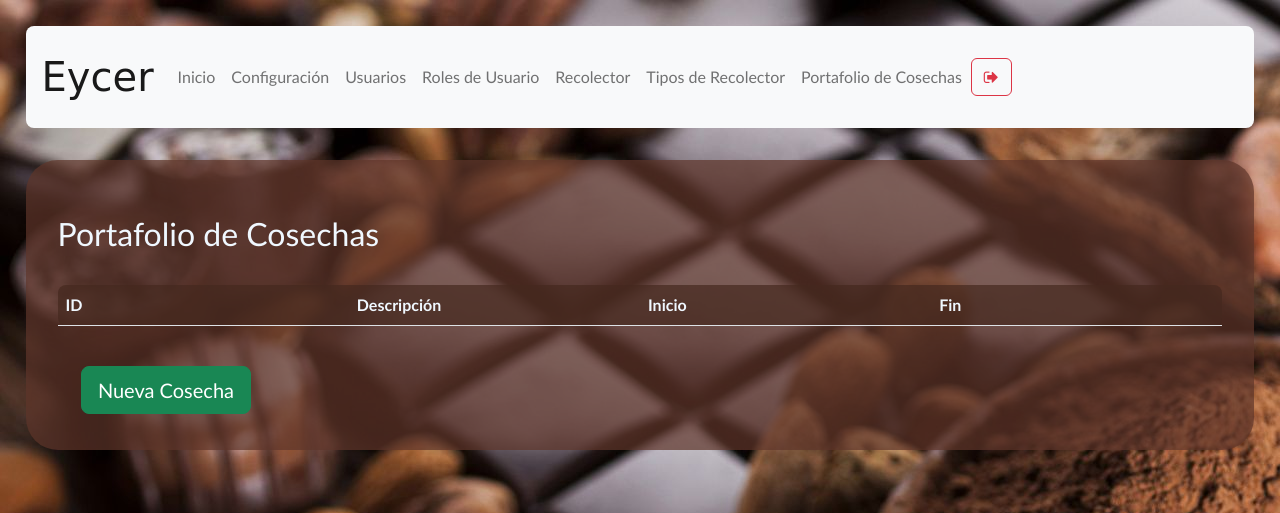
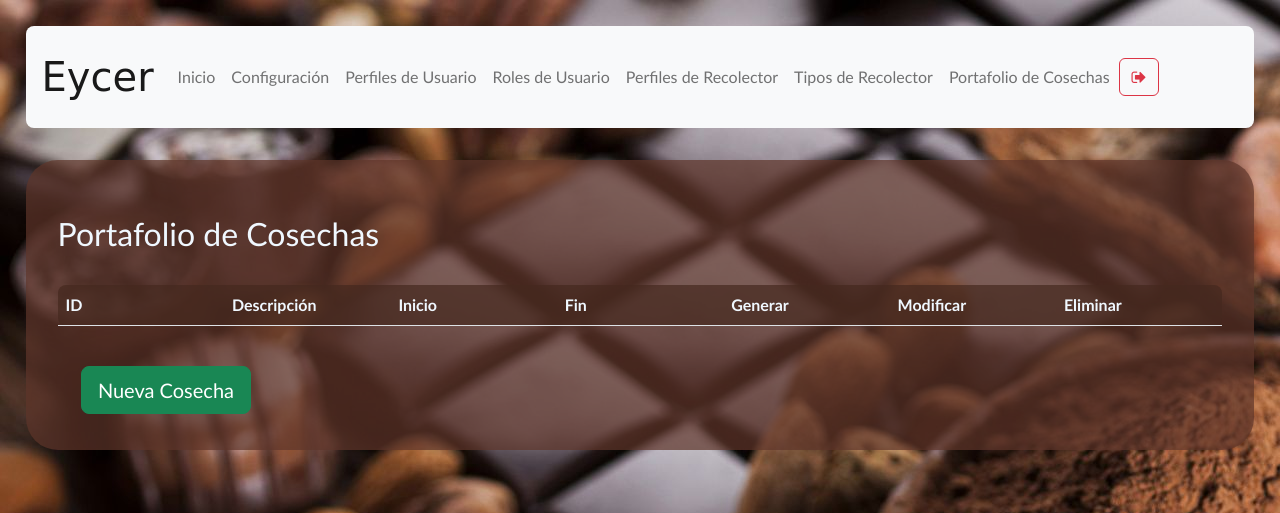
Before and after one commit to Eycer-usb/theodoma-cacao, a Flask app: page /user-harvest in a window 1280 px wide. Shown: the top 513 px of the page. Run offline with Flask 2, Linux system fonts and the light colour scheme; a user stored in the database is signed in; lists and menus that the app fills with data are empty.

Commit message:
updating code

```diff
--- a/static/scripts/main.js
+++ b/static/scripts/main.js
@@ -1,5 +1,5 @@
 function deleteConfirm(id, table){
-    let text = `Do you want to Delete this element? this action can not be undo.`
+    let text = `¿Seguro que desea eliminar este elemento? Esta accion no se puede deshacer`
     if(confirm(text)==true){
         if(table == 'User'){
             window.location.href =`/user-management/delete/${id}`;
--- a/templates/base.html
+++ b/templates/base.html
@@ -30,13 +30,13 @@
 
             {% if rol == 'admin' %}
             <li class="nav-item">
-                <a class="nav-link" href="/user-management">Usuarios</a>
+                <a class="nav-link" href="/user-management">Perfiles de Usuario</a>
             </li>
             <li class="nav-item">
                 <a class="nav-link" href="/user-rol-management">Roles de Usuario</a>
             </li>
             <li class="nav-item">
-                <a class="nav-link" href="/productor-data">Recolector</a>
+                <a class="nav-link" href="/productor-data">Perfiles de Recolector</a>
             </li>
             <li class="nav-item">
                 <a class="nav-link" href="/productor-type">Tipos de Recolector</a>
@@ -51,7 +51,7 @@
             {% elif rol == 'shopping-analyst' %}
 
               <li class="nav-item">
-                <a class="nav-link" href="/productor-data">Recolector</a>
+                <a class="nav-link" href="/productor-data">Perfiles de Recolector</a>
               </li>
               <li class="nav-item">
                 <a class="nav-link" href="/productor-type">Tipos de Recolector</a>
--- a/templates/login.html
+++ b/templates/login.html
@@ -28,7 +28,7 @@
         <div class="form-group">
           <label class="login-label" for="exampleUsername">Nombre de Usuario</label>
           <input type="text" class="form-control" id="exampleUsername" aria-describedby="emailHelp" placeholder="Introduzca su Nombre de Usuario" required name="username">
-          <small id="emailHelp" class="form-text login-info">Nunca compartiremos tu correo electrónico con nadie más</small>
+          <small id="emailHelp" class="form-text login-info">Nunca compartiremos sus datos con nadie más</small>
         </div>
         <div class="form-group">
           <label class="login-label" for="exampleInputPassword1">Contraseña</label>
--- a/templates/productor-data-edit-productor.html
+++ b/templates/productor-data-edit-productor.html
@@ -1,7 +1,7 @@
 {% extends "base.html" %}
 {% block content %}
 
-<h3>Editar Recolector</h3>
+<h3>Modificar Recolector</h3>
 
 <form method="POST" id="edit-productor" action="/productor-data/edit-productor/save">
 
--- a/templates/productor-type-edit-type.html
+++ b/templates/productor-type-edit-type.html
@@ -1,15 +1,15 @@
 {% extends "base.html" %}
 {% block content %}
-<h3>Editar Tipo de Recolector</h3>
+<h3>Modificar Tipo de Recolector</h3>
 
 <form method="POST" id="edit-productor-type" action="/productor-type/edit-type/save">
 
   <div class="form-group">
     <input type="hidden" name = "id" value="{{ type.id }}" />
-    <label>Descripcion del Tipo de Recolector</label>
+    <label>Descripción del Tipo de Recolector</label>
     <input class="form-control" type="text" name="description" value="{{ type.description }}" required/>
     <label>Precio (%)</label>
-    <input class="form-control" type="number" value="{{ type.price }}" step=".01" required/>
+    <input class="form-control" type="number" name="price" value="{{ type.price }}" step=".01" required/>
   </div>
 <button type="submit" class="btn btn-success btn-lg mb-1">Guardar</button>
 <a class="abord" href="/productor-type">Cancelar</a>
--- a/templates/productor-type.html
+++ b/templates/productor-type.html
@@ -1,6 +1,6 @@
 {% extends "base.html" %}
 {% block content %}
-<h2>Tipos de Recolectores </h2>
+<h2>Tipos de Recolector</h2>
 <p>{{ status }}</p>
 <table class="table content-table">
 
@@ -36,7 +36,7 @@
       <label>Descripcion del Tipo de Recolector</label>
       <input class="form-control" type="text" name="description" placeholder="Productor X" required/>
       <label>Precio (%)</label>
-      <input value="" type="number" step=".01"/>
+      <input class="form-control" value="" type="number" name="price" step=".01"/>
     </div>
   <button type="submit" class="btn btn-success btn-lg mb-1">Crear</button>
   <a class="abord" onclick="hiddeForm()">Cancelar</a>
--- a/templates/user-harvest.html
+++ b/templates/user-harvest.html
@@ -1,6 +1,8 @@
 {% extends "base.html" %}
 {% block content %}
     <h2>Portafolio de Cosechas</h2>
+
+
         <p>{{ status }}</p>
         <table class="table content-table fixed-table">
 
@@ -9,6 +11,9 @@
                 <th>Descripción</th>
                 <th>Inicio</th>
                 <th>Fin</th>
+                <th>Generar</th>
+                <th>Modificar</th>
+                <th>Eliminar</th>
             </thead>
             <tbody>
             {% for harvest in harvests %}
@@ -16,7 +21,8 @@
                 <td>{{ harvest.id }}</td>
                 <td>{{ harvest.description }}</td>
                 <td>{{ harvest.start_date }}</td>
-                <td>{{ harvest.endind_date }}</td>
+                <td>{{ harvest.ended_date }}</td>
+
             </tr>
             {% endfor %}
             </tbody>
@@ -32,9 +38,9 @@
             <label>Descripcion de Cosecha</label>
             <input class="form-control" type="text" name="description" placeholder="Cosecha Mes1 - Mes2" required/>
             <label>Fecha de Inicio</label>
-            <input class="form-control" type="date" name="date_of_start"  required/>
+            <input class="form-control" type="date" name="start_date"  required/>
             <label>Fecha de Fin</label>
-            <input class="form-control" type="date" name="date_of_start"  required/>
+            <input class="form-control" type="date" name="ended_date"  required/>
 
 
             <button type="submit" class="btn btn-success btn-lg mb-1">Crear</button>
--- a/templates/user-management-edit-user.html
+++ b/templates/user-management-edit-user.html
@@ -3,7 +3,7 @@
     <h2>Gestión de usuarios</h2>
     <section class="h-100">
 
-                  <h3>Editar Usuario</h3>
+                  <h3>Modificar Usuario</h3>
 
                   <form method="POST" id="edit-user" action="/user-management/edit-user/save">
 
@@ -45,7 +45,7 @@
                         </select>
 
 
-                    <button type="submit" class="btn btn-success btn-lg mb-1">Submit</button>
+                    <button type="submit" class="btn btn-success btn-lg mb-1">Guardar</button>
                     <a class="abord" href="/user-management">Cancelar</a>
                   </form>
 
--- a/templates/user-management.html
+++ b/templates/user-management.html
@@ -1,6 +1,6 @@
 {% extends "base.html" %}
 {% block content %}
-    <h2>Perfiles de Usuarios</h2>
+    <h2>Perfiles de Usuario</h2>
       <p>{{ status }}</p>
     <table class="table content-table">
 
--- a/templates/user-rol-management-edit-rol.html
+++ b/templates/user-rol-management-edit-rol.html
@@ -1,6 +1,6 @@
 {% extends "base.html" %}
 {% block content %}
-<h3>Editar Rol de Usuario</h3>
+<h3>Modificar Rol de Usuario</h3>
 
 <form method="POST" id="create-new-user-rol" action="/user-rol-management/edit-rol/save">
 
```
Also changed, not shown: templates/productor-data.html (+12 -3 lines), database.db.
